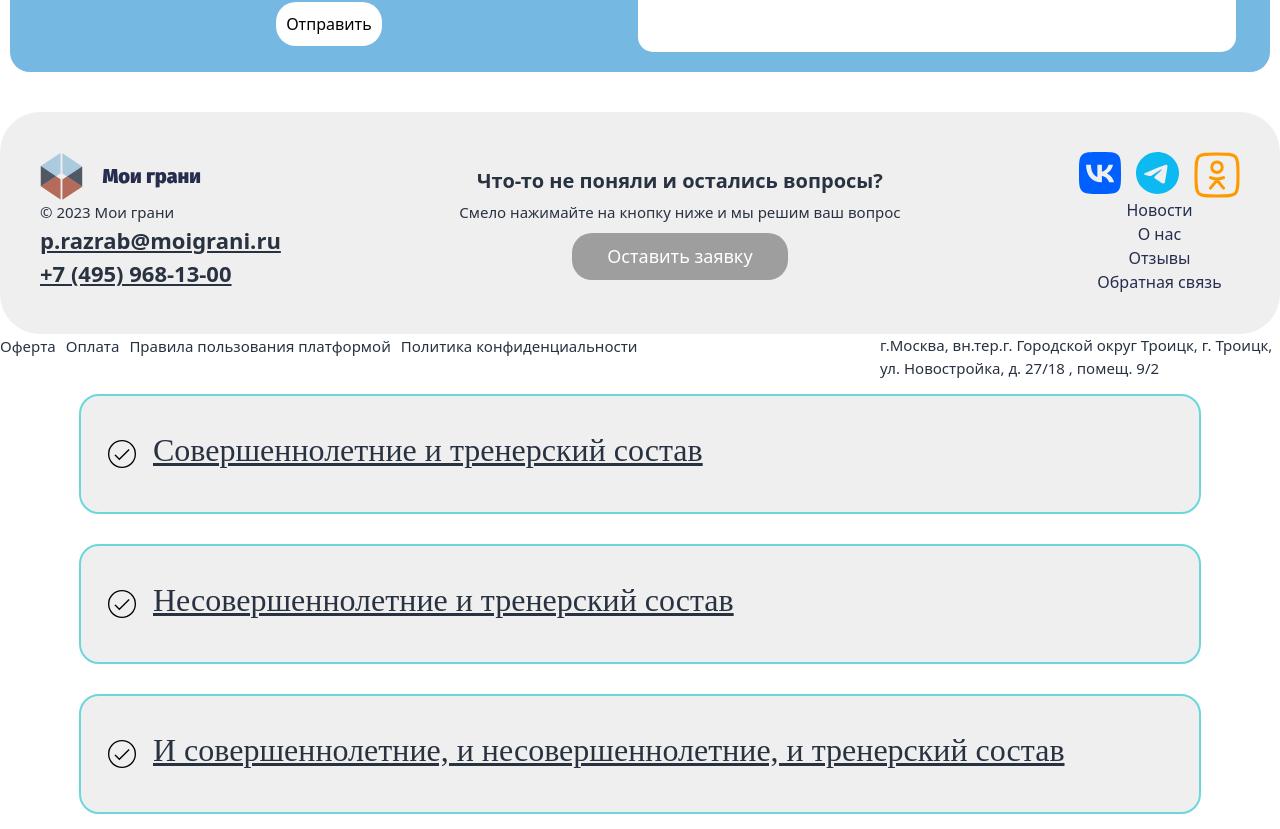
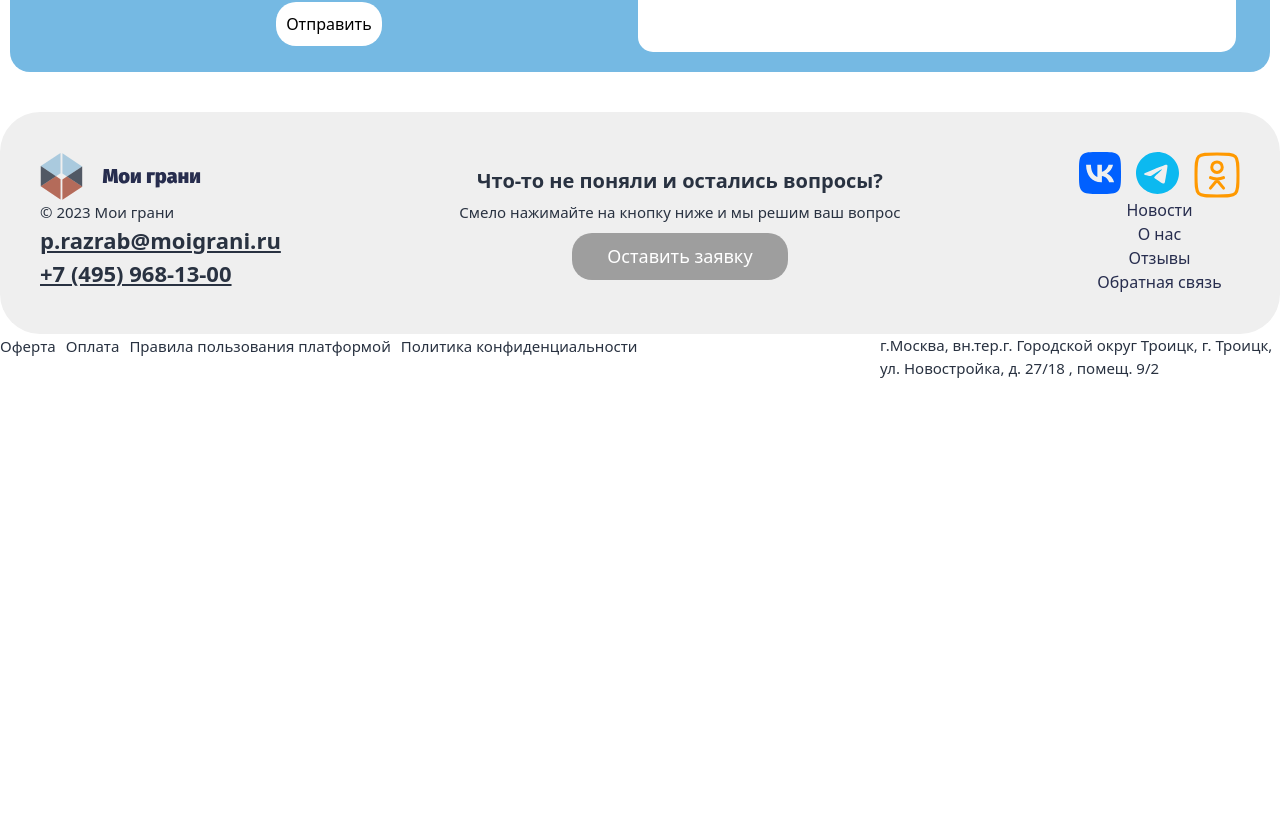
Before and after one commit to engione/my_facets_app, a React (Vite) app: page / in a window 1280 px wide. Shown: the part 2700-3529 px from the top of the page. After the commit the page ends 3079 px from the top, so only its background shows below. Built offline with nearby package versions, Linux system fonts and the light colour scheme; grey boxes are pictures that could not be loaded.

Commit message:
delete test view from mainpage

```diff
--- a/src/pages/MainPage.tsx
+++ b/src/pages/MainPage.tsx
@@ -5,7 +5,6 @@ import { Advantages } from "../components/Advantages/Advan";
 import { FeedbackForm } from "../components/FeedbackForm/FeedbackForm";
 import { AboutUs } from "../components/AboutUs/AboutUs";
 import { Footer } from "../components/Footer/Footer";
-import { Test } from "../components/Test/TestButton";
 import { useNavigate } from "react-router-dom";
 
 
@@ -44,7 +43,6 @@ export function MainPage() {
                 <ReviewsList reviews={reviews} />
                 <FeedbackForm />
                 <Footer />
-                <Test />
             </main>
         </>
     );
```
